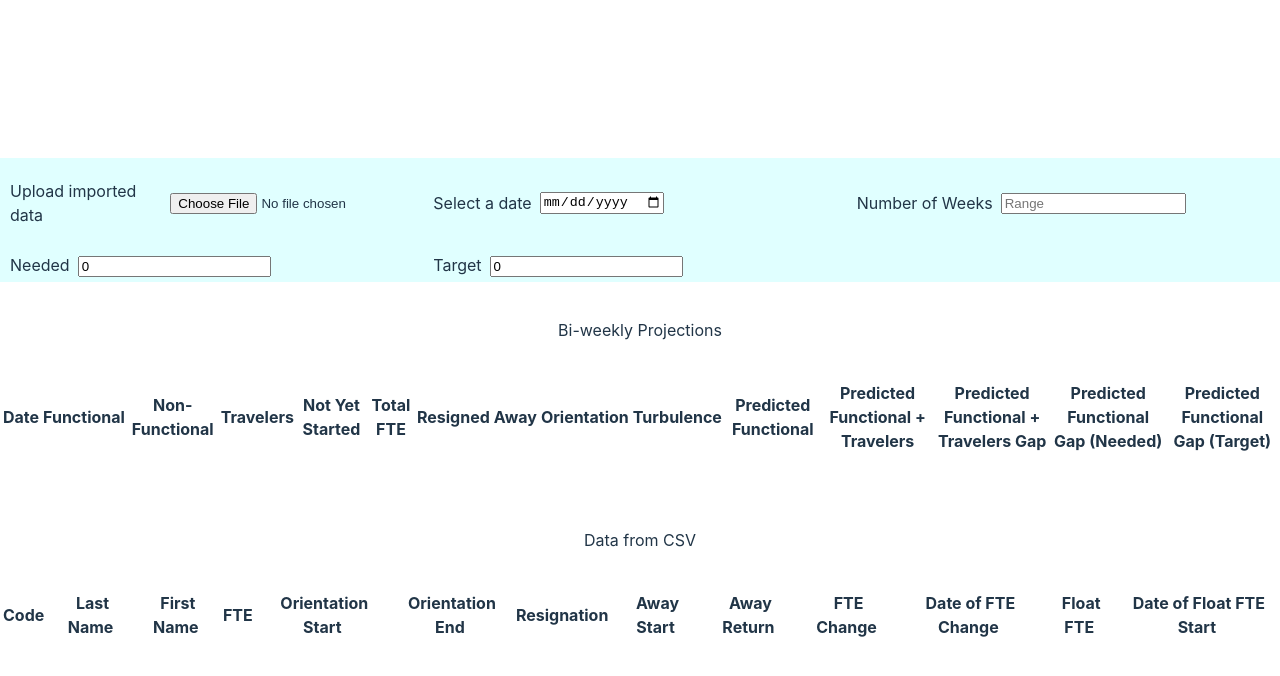
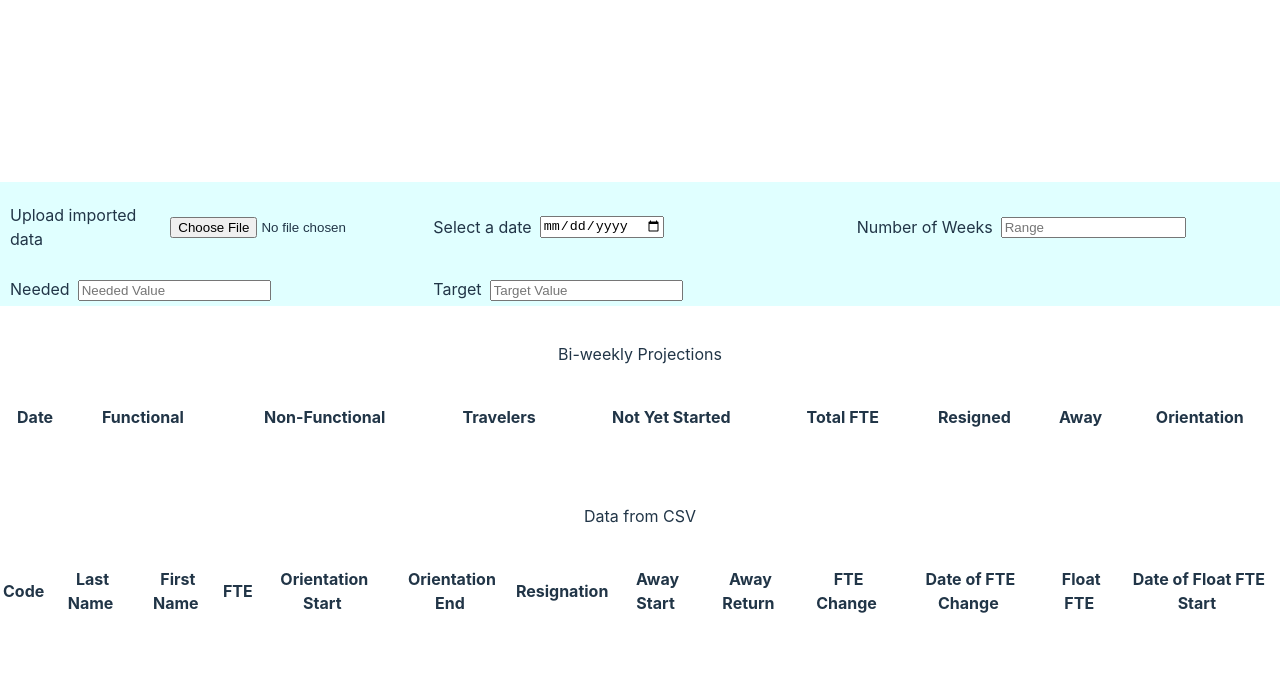
Before and after one commit to iammarky/healthforce, a React (Vite) app: page / in a window 1280 px wide. Shown: the top 676 px of the page. Built offline with nearby package versions, Linux system fonts and the light colour scheme; the HTML template or start-up script is replaced by a standard one.

Commit message:
feat: added computation for the needed and target

```diff
--- a/src/App.jsx
+++ b/src/App.jsx
@@ -24,8 +24,8 @@ const App = () => {
   const [projections, setProjections] = useState([]);
   const [selectedDate, setSelectedDate] = useState('');
   const [range, setRange] = useState('');
-  const [needed, setNeeded] = useState(0);
-  const [target, setTarget] = useState(0);
+  const [needed, setNeeded] = useState('');
+  const [target, setTarget] = useState('');
 
   // Use useCallback to memoize the readFile function
   const readFile = useCallback(event => {
@@ -132,6 +132,8 @@ const App = () => {
     });
 
     const updatedProjections = await COMPUTE.PREDICTED_FUNCTIONAL(
+      parseFloat(needed),
+      parseFloat(target),
       newProjections,
     );
     setProjections(updatedProjections);
--- a/src/components/projections-table.jsx
+++ b/src/components/projections-table.jsx
@@ -33,12 +33,12 @@ export default function ProjectionsTable({
             <Th>Resigned</Th>
             <Th>Away</Th>
             <Th>Orientation</Th>
-            <Th>Turbulence</Th>
+            {/* <Th>Turbulence</Th>
             <Th>Predicted Functional</Th>
             <Th>Predicted Functional + Travelers</Th>
             <Th>Predicted Functional + Travelers Gap</Th>
             <Th>Predicted Functional Gap (Needed)</Th>
-            <Th>Predicted Functional Gap (Target)</Th>
+            <Th>Predicted Functional Gap (Target)</Th> */}
           </Tr>
         </Thead>
         <Tbody>
@@ -94,11 +94,11 @@ export default function ProjectionsTable({
                 ) : (
                   <Td> </Td>
                 )}
-                <Td> {row.predicted_functional} </Td>
+                {/* <Td> {row.predicted_functional} </Td>
                 <Td> {row.predicted_functional_travelers} </Td>
                 <Td> {row.predicted_functional_travelers_gap} </Td>
                 <Td> {row.predicted_functional_gap_needed} </Td>
-                <Td> {row.predicted_functional_gap_target} </Td>
+                <Td> {row.predicted_functional_gap_target} </Td> */}
               </Tr>
             );
           })}
--- a/src/helper/compute.js
+++ b/src/helper/compute.js
@@ -174,7 +174,7 @@ export const COMPUTE = {
 
     return totalNotYetStarted;
   },
-  PREDICTED_FUNCTIONAL: async projections => {
+  PREDICTED_FUNCTIONAL: async (needed = 0, target = 0, projections) => {
     // Iterate through each projection and compute predicted_functional
     projections.forEach((projection, idx) => {
       let accumulatedTurbulence = 0;
@@ -197,6 +197,22 @@ export const COMPUTE = {
         predictedFunctional + currentTravelers;
       projection.predicted_functional_travelers =
         predictedFunctionalTravelers.toFixed(2);
+
+      // Compute predicted_functional + travelers gap (needed) for the current pay period only
+      const predictedFunctionalTravelersGap =
+        predictedFunctionalTravelers - needed;
+      projection.predicted_functional_travelers_gap =
+        predictedFunctionalTravelersGap.toFixed(2);
+
+      // Compute predicted_functional_gap_needed for the current pay period only
+      const predictedFunctionalGapNeeded = predictedFunctional - needed;
+      projection.predicted_functional_gap_needed =
+        predictedFunctionalGapNeeded.toFixed(2);
+
+      // Compute predicted_functional_gap_target for the current pay period only
+      const predictedFunctionalGapTarget = predictedFunctional - target;
+      projection.predicted_functional_gap_target =
+        predictedFunctionalGapTarget.toFixed(2);
     });
 
     return projections;
```
